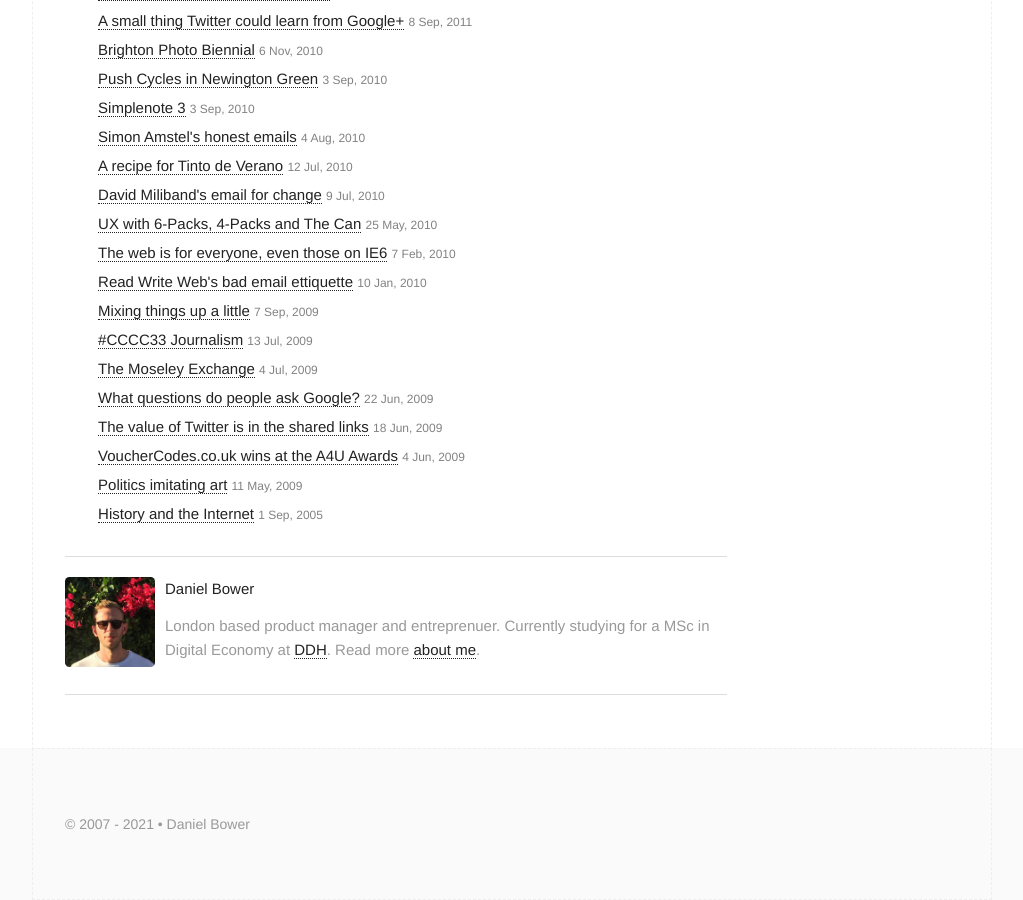
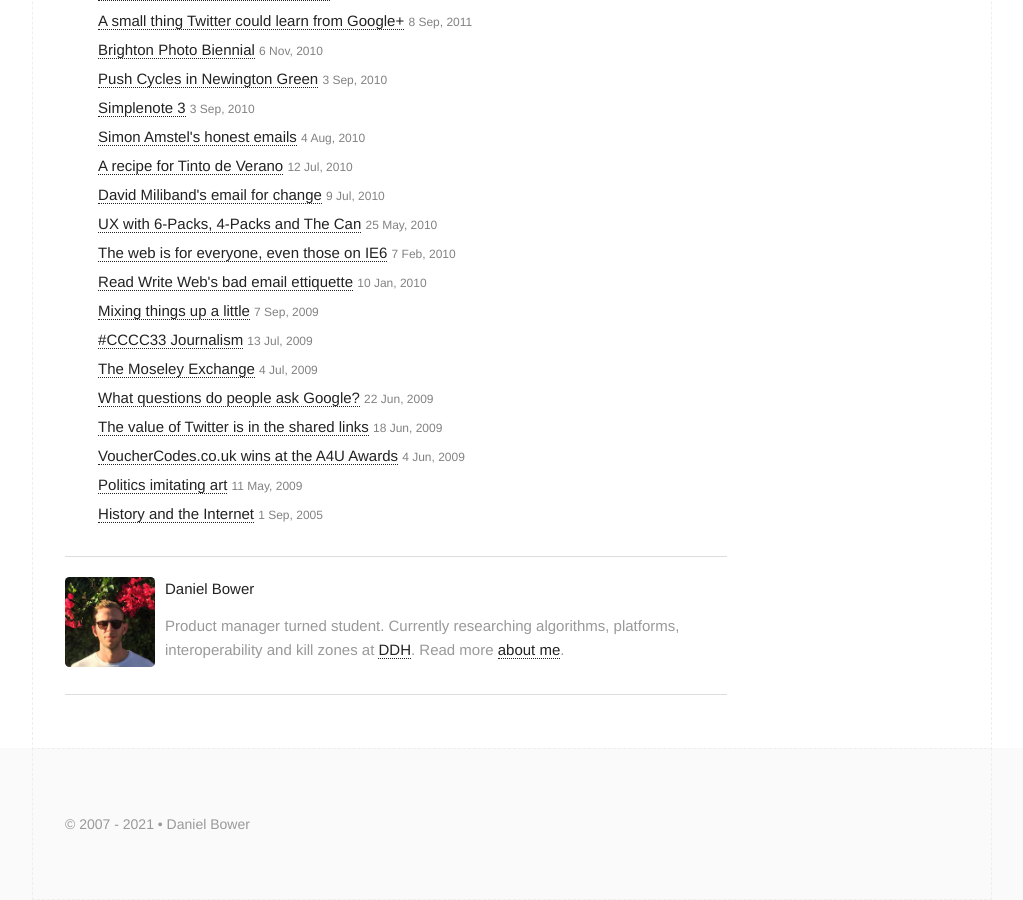
Before and after one commit to danielbower/personal-blog, a Jekyll site: the page built from archive.html, in a window 1280 px wide and 900 px high, scrolled down 2375 px. Shown: the whole window, without its empty margins (128-1151 px from the left). Built offline with Jekyll 4.4.1, drawn with Linux system fonts in a browser that asks for light colours.

Commit message:
Bio updates

```diff
--- a/_includes/author.html
+++ b/_includes/author.html
@@ -3,7 +3,7 @@
   <div class="authorinfo box">
     <p>Daniel Bower</p>
     <p class="bio">
-      London based product manager and entreprenuer. Currently studying for a MSc in Digital Economy at <a href="https://kcl.ac.uk/ddh">DDH</a>. Read more <a href="/about">about me</a>.
+      Product manager turned student. Currently researching algorithms, platforms, interoperability and kill zones at <a href="https://kcl.ac.uk/ddh">DDH</a>. Read more <a href="/about">about me</a>.
     </p>
   </div>
 </section>
```
Also changed, not shown: about.md (+1 -1 lines).
